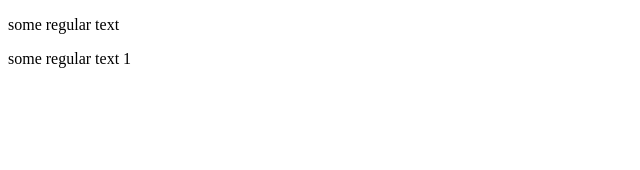
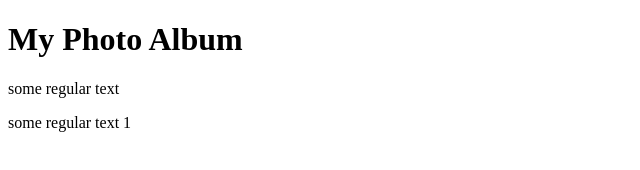
Before and after one commit to IntellectualSamurai/My-album-app, a plain HTML site: page index.html in a window 1280 px wide. Shown: the whole page, without its empty margins (0-640 px from the left). Drawn offline with Linux system fonts and the light colour scheme.

Commit message:
added css

```diff
--- a/index.html
+++ b/index.html
@@ -3,7 +3,9 @@
 <html>
 
 <head>
-
+ <h1>
+     My Photo Album
+ </h1>
 <meta charset="utf-8" />
 
 <title>Code Camp Git</title>
```
Also changed, not shown: stylesheet.css (added).
